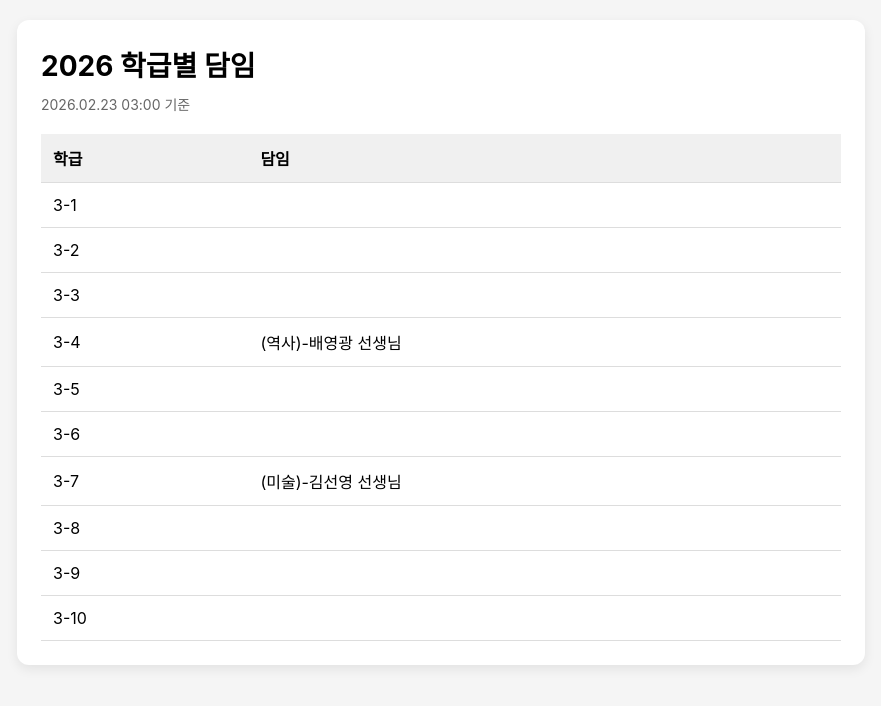
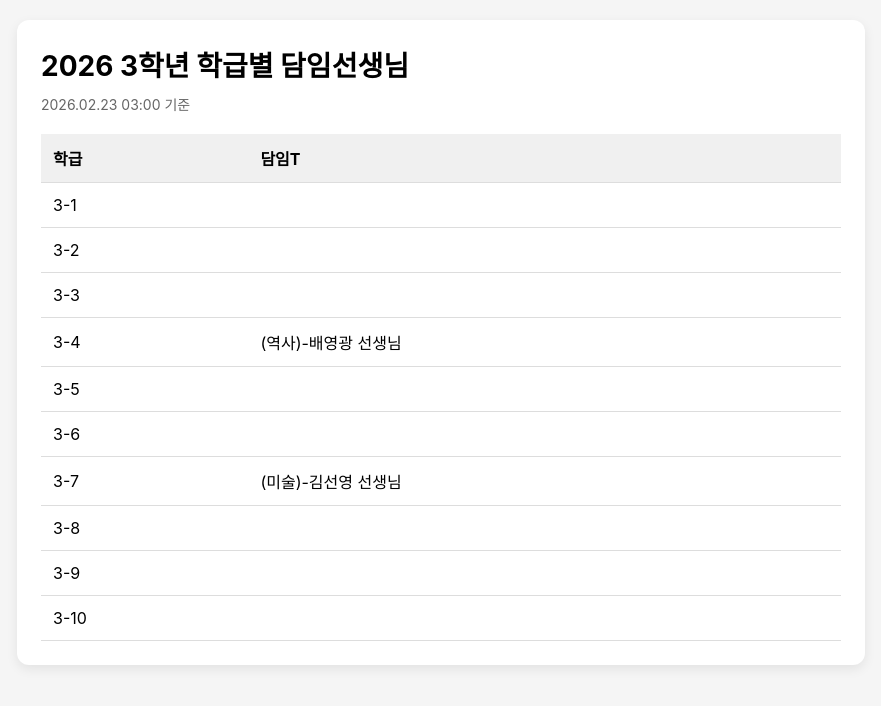
Before and after one commit to wella-editor/wella-editor.github.io, a plain HTML site: page 3rd.html in a window 1280 px wide. Shown: the whole page, without its empty margins (199-1080 px from the left). Drawn offline with Linux system fonts and the light colour scheme.

Commit message:
Update 3rd.html

```diff
--- a/3rd.html
+++ b/3rd.html
@@ -3,7 +3,7 @@
 <head>
   <meta charset="UTF-8" />
   <meta name="viewport" content="width=device-width, initial-scale=1.0" />
-  <title>2026 학급별 담임</title>
+  <title>2026 3학년 학급별 담임T</title>
 
   <style>
     body {
@@ -63,14 +63,14 @@
 <body>
 
   <div class="container">
-    <h1>2026 학급별 담임</h1>
+    <h1>2026 3학년 학급별 담임선생님</h1>
     <div class="updated" id="updatedTime">불러오는 중...</div>
 
     <table>
       <thead>
         <tr>
           <th>학급</th>
-          <th>담임</th>
+          <th>담임T</th>
         </tr>
       </thead>
       <tbody id="teacherTable">
```
